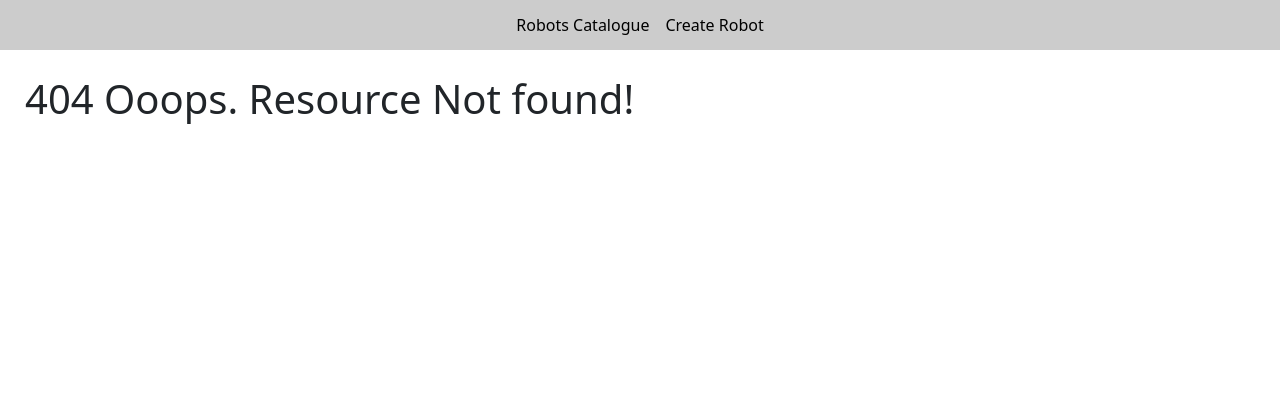
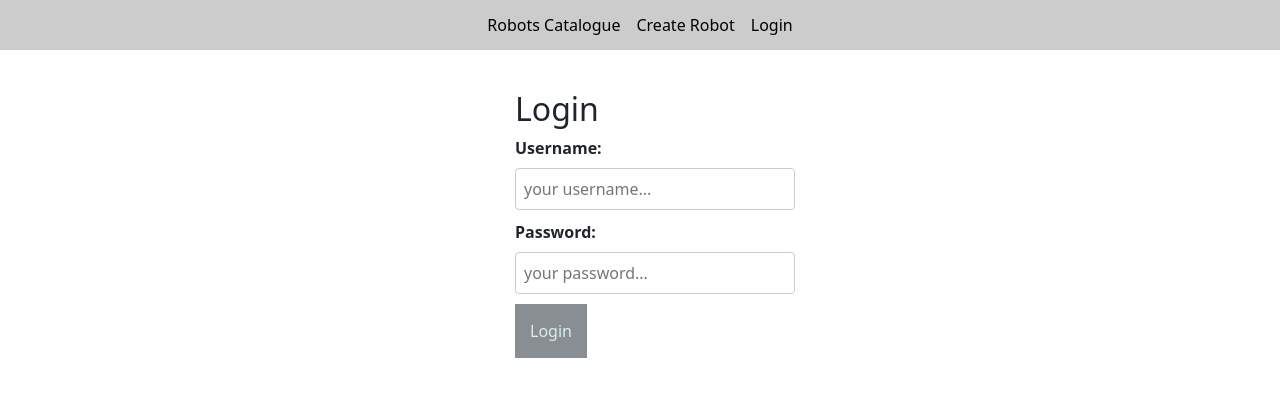
Before and after one commit to Beringar/w6we-front-berenguer-pou, a React (Create React App) app: page /login in a window 1280 px wide. Before the commit this address had no page. Shown: the top 396 px of the page. Built offline with nearby package versions, Linux system fonts and the light colour scheme.

Commit message:
added login form with no dispatching to loginthunk(yet)

```diff
--- a/src/App.js
+++ b/src/App.js
@@ -4,6 +4,7 @@ import RobotsPage from "./pages/RobotsPage";
 import RobotPage from "./pages/RobotPage";
 import NewRobotPage from "./pages/NewRobotPage";
 import EditRobotPage from "./pages/EditRobotPage";
+import LoginPage from "./pages/LoginPage";
 import NotFoundPage from "./pages/NotFoundPage";
 import Header from "./components/Header/Header";
 
@@ -18,6 +19,7 @@ const App = () => {
           <Route path="new" element={<NewRobotPage />} />
           <Route path="edit/:id" element={<EditRobotPage />} />
         </Route>
+        <Route path="/login" element={<LoginPage />} />
         <Route path="*" element={<NotFoundPage />} />
       </Routes>
     </>
--- a/src/components/Links/Links.js
+++ b/src/components/Links/Links.js
@@ -13,6 +13,11 @@ const Links = ({ actionOnClick }) => {
           Create Robot
         </Link>
       </li>
+      <li>
+        <Link onClick={actionOnClick} to="login">
+          Login
+        </Link>
+      </li>
     </ul>
   );
 };
--- /dev/null
+++ b/src/components/LoginForm/LoginForm.js
@@ -0,0 +1,74 @@
+import { useState } from "react";
+
+const LoginForm = () => {
+  const initialFormData = {
+    username: "",
+    password: "",
+  };
+  const [formData, setFormData] = useState(initialFormData);
+
+  const resetValues = () => {
+    document.querySelector("#username").value = "";
+    document.querySelector("#password").value = "";
+    setFormData({ ...initialFormData });
+  };
+
+  const handleChange = (event) => {
+    setFormData({
+      ...formData,
+      [event.target.name]: event.target.value,
+    });
+  };
+
+  const handleSubmit = (event) => {
+    event.preventDefault();
+    resetValues();
+  };
+
+  const isFilled = formData.username !== "" && formData.password !== "";
+
+  return (
+    <>
+      <form
+        className="form-recipe"
+        onSubmit={handleSubmit}
+        autoComplete="off"
+        noValidate
+      >
+        <h2>Login</h2>
+        <div className="form-block">
+          <label title="username" htmlFor="username">
+            {"Username: "}
+          </label>
+          <input
+            type="text"
+            name="username"
+            id="username"
+            onChange={handleChange}
+            placeholder="your username..."
+          />
+        </div>
+        <div className="form-block">
+          <label title="password" htmlFor="password">
+            {"Password: "}
+          </label>
+          <input
+            placeholder="your password..."
+            type="password"
+            name="password"
+            id="password"
+            onChange={handleChange}
+            autoComplete="on"
+          />
+        </div>
+        <div className="form-block">
+          <button type="submit" className="button" disabled={!isFilled}>
+            Login
+          </button>
+        </div>
+      </form>
+    </>
+  );
+};
+
+export default LoginForm;
--- /dev/null
+++ b/src/pages/LoginPage.js
@@ -0,0 +1,12 @@
+import LoginForm from "../components/LoginForm/LoginForm";
+
+const LoginPage = () => {
+  return (
+    <>
+      <main className="main">
+        <LoginForm />
+      </main>
+    </>
+  );
+};
+export default LoginPage;
```
